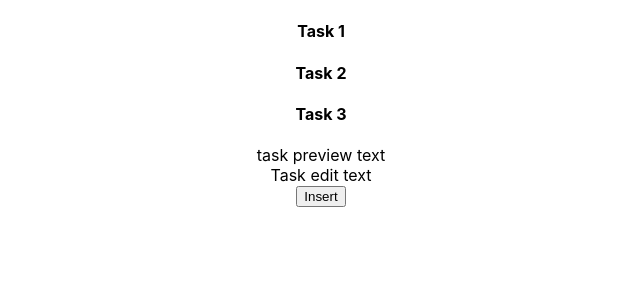
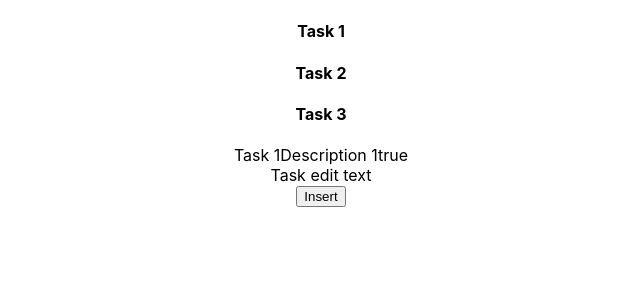
Before and after one commit to Hector-IoT/todo-app, a React (Create React App) app: page / in a window 1280 px wide. Both pictures are taken after a click on the element "Task 1". Shown: the top 300 px of the page, without its empty margins (319-959 px from the left). Built offline with nearby package versions, Linux system fonts and the light colour scheme.

Commit message:
Now the selected task details are displayed in the TaskPreview component

```diff
--- a/src/App.js
+++ b/src/App.js
@@ -10,7 +10,8 @@ class App extends Component {
   constructor(props) {
     super(props);
     this.state = {
-      tasks: []
+      tasks: [],
+      currentTask: null
     }
   }
 
@@ -44,16 +45,20 @@ class App extends Component {
 
   }
 
-  taskList(index) {
+  previewTask(index) {
     console.log(index)
+    this.setState({
+      currentTask: this.state.tasks[index]
+    })
   }
 
   render() {
     // console.log(this.state.tasks)
     return (
       <div className="App">
-        <TaskList tasks={this.state.tasks} onClick={(index) => this.taskList(index)} />
-        <TaskPreview />
+        <TaskList tasks={this.state.tasks} onClick={(index) => this.previewTask(index)} />
+        {this.state.currentTask ? <TaskPreview task={this.state.currentTask} /> : null}
+
         <TaskEdit />
         <button onClick={() => this.addTask({ id: '4', title: 'Task 4', Description: 'Description 3', Completed: false })} >Insert</button>
       </div>
--- a/src/components/TaskPreview.js
+++ b/src/components/TaskPreview.js
@@ -1,15 +1,19 @@
 import React from 'react';
 
-class TaskList extends React.Component {
+class TaskPreviw extends React.Component {
 
 
     render() {
         return (
             <div>
-                task preview text
+                {this.props.task.title}
+                {this.props.task.Description}
+                {this.props.task.Completed.toString()}
             </div>
         );
     }
 }
 
-export default TaskList;
+export default TaskPreviw;
+
+//{ id: '1', title: 'Task 1', Description: 'Description 1', Completed: true },
```
